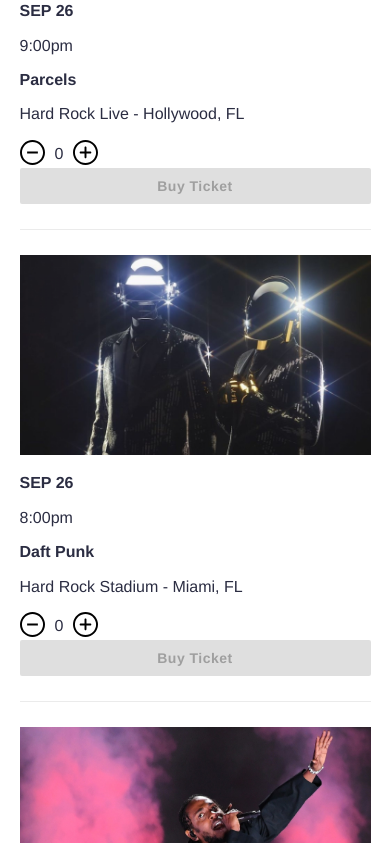
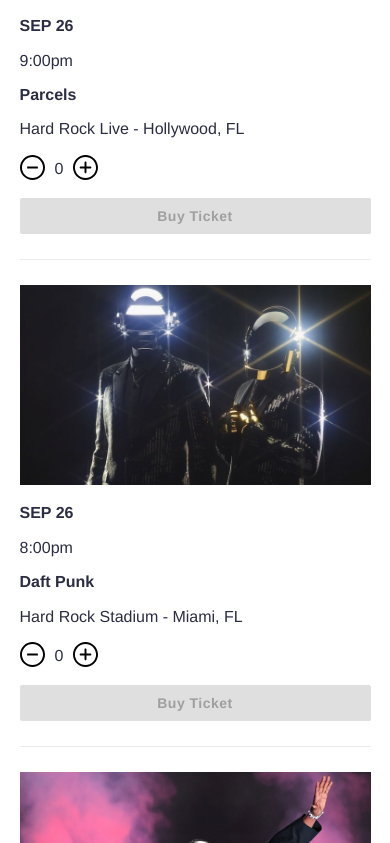
Before and after one commit to Kodylow/shell-hackathon-project, a React (Create React App) app: page / in a window 390 px wide. Shown: the part 1157-2000 px from the top of the page. Built offline with nearby package versions, Linux system fonts and the light colour scheme; a web font is replaced by a local one.

Commit message:
Update index.scss

```diff
--- a/src/components/Product/index.scss
+++ b/src/components/Product/index.scss
@@ -69,6 +69,10 @@
     .action-icons:hover {
       cursor: pointer;
     }
+
+    @media (max-width: 992px) {
+      margin-bottom: 15px;
+    }
   }
 
   .buy_block {
```
